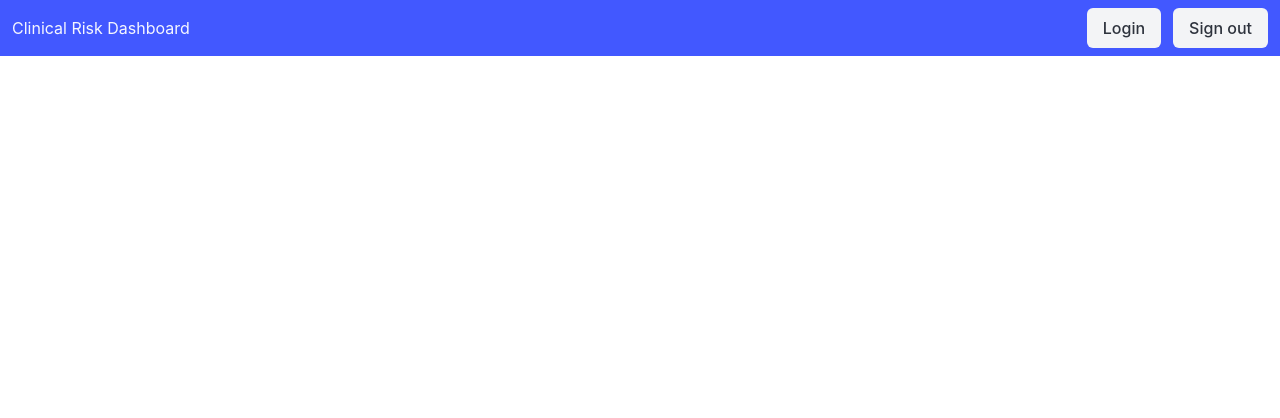
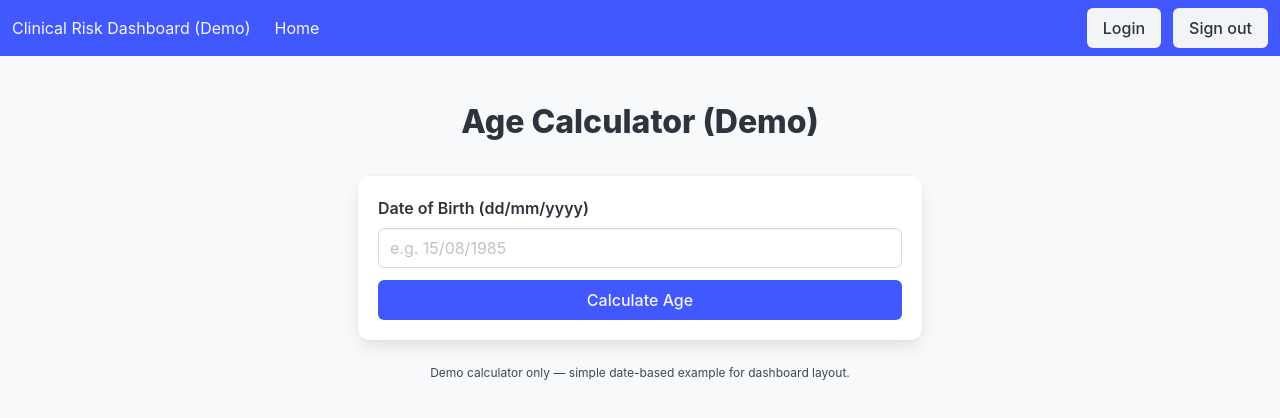
Before and after one commit to pccork/kfre-demo-frontend, a React (Vite) app: page /kfre-demo-frontend/dummy-risk in a window 1280 px wide. Shown: the top 418 px of the page. Built offline with nearby package versions, Linux system fonts and the light colour scheme.

Commit message:
Add dashboard, navbar, and age calculator as dummy risk model

```diff
--- a/src/App.jsx
+++ b/src/App.jsx
@@ -1,8 +1,9 @@
 import React from "react";
-import { BrowserRouter as Router, Routes, Route, Link } from "react-router-dom";
+import { BrowserRouter as Router, Routes, Route } from "react-router-dom";
+import Navbar from "./components/Navbar";
 import Dashboard from "./pages/Dashboard";
 import KFREPage from "./pages/KFREPage";
-import Navbar from "./components/Navbar";
+import DummyRiskPage from "./pages/DummyRiskPage";
 
 export default function App() {
   return (
@@ -11,6 +12,7 @@ export default function App() {
       <Routes>
         <Route path="/" element={<Dashboard />} />
         <Route path="/kfre" element={<KFREPage />} />
+        <Route path="/dummy-risk" element={<DummyRiskPage />} />
       </Routes>
     </Router>
   );
--- a/src/components/Navbar.jsx
+++ b/src/components/Navbar.jsx
@@ -1,19 +1,47 @@
 import React from "react";
+import { Link } from "react-router-dom";
 
 export default function Navbar() {
   return (
     <nav className="navbar is-link" role="navigation" aria-label="main navigation">
       <div className="navbar-brand">
-        <a className="navbar-item" href="/">
-          Clinical Risk Dashboard
+        {/* Dashboard title acts as a home link */}
+        <Link className="navbar-item" to="/">
+           Clinical Risk Dashboard (Demo)
+        </Link>
+
+        {/* Optional: mobile burger toggle (not functional for demo) */}
+        <a
+          role="button"
+          className="navbar-burger"
+          aria-label="menu"
+          aria-expanded="false"
+          data-target="navbarMain"
+        >
+          <span aria-hidden="true"></span>
+          <span aria-hidden="true"></span>
+          <span aria-hidden="true"></span>
         </a>
       </div>
 
-      <div className="navbar-end">
-        <div className="navbar-item">
-          <div className="buttons">
-            <a className="button is-light">Login</a>
-            <a className="button is-light">Sign out</a>
+      <div id="navbarMain" className="navbar-menu">
+        <div className="navbar-start">
+          {/* Home button */}
+          <Link to="/" className="navbar-item">
+             Home
+          </Link>
+        </div>
+
+        <div className="navbar-end">
+          <div className="navbar-item">
+            <div className="buttons">
+              <button className="button is-light" type="button">
+                Login
+              </button>
+              <button className="button is-light" type="button">
+                Sign out
+              </button>
+            </div>
           </div>
         </div>
       </div>
--- a/src/pages/Dashboard.jsx
+++ b/src/pages/Dashboard.jsx
@@ -1,5 +1,23 @@
 import React from "react";
 import { Link } from "react-router-dom";
+
+function AppCard({ title, description, to }) {
+  return (
+    <div className="column is-one-quarter">
+      <div className="card">
+        <div className="card-content">
+          <h2 className="title is-5">{title}</h2>
+          <p className="is-size-6">{description}</p>
+        </div>
+        <footer className="card-footer">
+          <Link to={to} className="card-footer-item has-text-link">
+            Launch
+          </Link>
+        </footer>
+      </div>
+    </div>
+  );
+}
 
 export default function Dashboard() {
   return (
@@ -8,20 +26,17 @@ export default function Dashboard() {
         <h1 className="title">Clinical Dashboard (Demo)</h1>
         <p className="subtitle">Select a risk calculator:</p>
 
-        <div className="columns is-centered mt-5">
-          <div className="column is-one-quarter">
-            <div className="card">
-              <div className="card-content">
-                <h2 className="title is-5">KFRE Risk Calculator</h2>
-                <p>Estimate 5-year ESRD risk for CKD patients.</p>
-              </div>
-              <footer className="card-footer">
-                <Link to="/kfre" className="card-footer-item has-text-link">
-                  Launch
-                </Link>
-              </footer>
-            </div>
-          </div>
+        <div className="columns is-centered mt-5 is-multiline">
+          <AppCard
+            title="KFRE Risk Calculator"
+            description="Estimate 5-year ESRD risk (NICE/Tangri)."
+            to="/kfre"
+          />
+          <AppCard
+            title="Age Calculator"
+            description="Calculate age from date of birth (dd/mm/yyyy)."
+            to="/dummy-risk"
+          />
         </div>
       </div>
     </section>
--- /dev/null
+++ b/src/pages/DummyRiskPage.jsx
@@ -0,0 +1,100 @@
+import React, { useState } from "react";
+
+export default function DummyRiskPage() {
+  const [dob, setDob] = useState("");
+  const [age, setAge] = useState(null);
+  const [error, setError] = useState("");
+
+  const calculateAge = (dobStr) => {
+    try {
+      // Expect dd/mm/yyyy
+      const [day, month, year] = dobStr.split("/").map((v) => parseInt(v, 10));
+      if (
+        isNaN(day) ||
+        isNaN(month) ||
+        isNaN(year) ||
+        day < 1 ||
+        day > 31 ||
+        month < 1 ||
+        month > 12 ||
+        year < 1900
+      ) {
+        throw new Error("Invalid date");
+      }
+
+      const birthDate = new Date(year, month - 1, day);
+      const today = new Date();
+      let calcAge = today.getFullYear() - birthDate.getFullYear();
+      const m = today.getMonth() - birthDate.getMonth();
+      if (m < 0 || (m === 0 && today.getDate() < birthDate.getDate())) {
+        calcAge--;
+      }
+      return calcAge;
+    } catch {
+      return null;
+    }
+  };
+
+  const handleSubmit = (e) => {
+    e.preventDefault();
+    const result = calculateAge(dob);
+    if (result === null || result < 0) {
+      setError(" Please enter a valid date in dd/mm/yyyy format.");
+      setAge(null);
+    } else {
+      setError("");
+      setAge(result);
+    }
+  };
+
+  return (
+    <section className="section">
+      <div className="container">
+        <h1 className="title has-text-centered">Age Calculator (Demo)</h1>
+
+        <div className="columns is-centered mt-5">
+          <div className="column is-half">
+            <div className="box">
+              <form onSubmit={handleSubmit}>
+                <div className="field">
+                  <label className="label">Date of Birth (dd/mm/yyyy)</label>
+                  <div className="control">
+                    <input
+                      className="input"
+                      type="text"
+                      placeholder="e.g. 15/08/1985"
+                      value={dob}
+                      onChange={(e) => setDob(e.target.value)}
+                      required
+                    />
+                  </div>
+                </div>
+                <button className="button is-link is-fullwidth" type="submit">
+                  Calculate Age
+                </button>
+              </form>
+
+              {error && (
+                <div className="notification is-warning has-text-centered mt-4">
+                  {error}
+                </div>
+              )}
+
+              {age !== null && !error && (
+                <div className="notification is-info has-text-centered mt-4">
+                  <p className="is-size-4 has-text-weight-semibold">
+                    Age: {age} years
+                  </p>
+                </div>
+              )}
+            </div>
+
+            <p className="has-text-centered is-size-7 mt-4">
+              Demo calculator only — simple date-based example for dashboard layout.
+            </p>
+          </div>
+        </div>
+      </div>
+    </section>
+  );
+}
```
